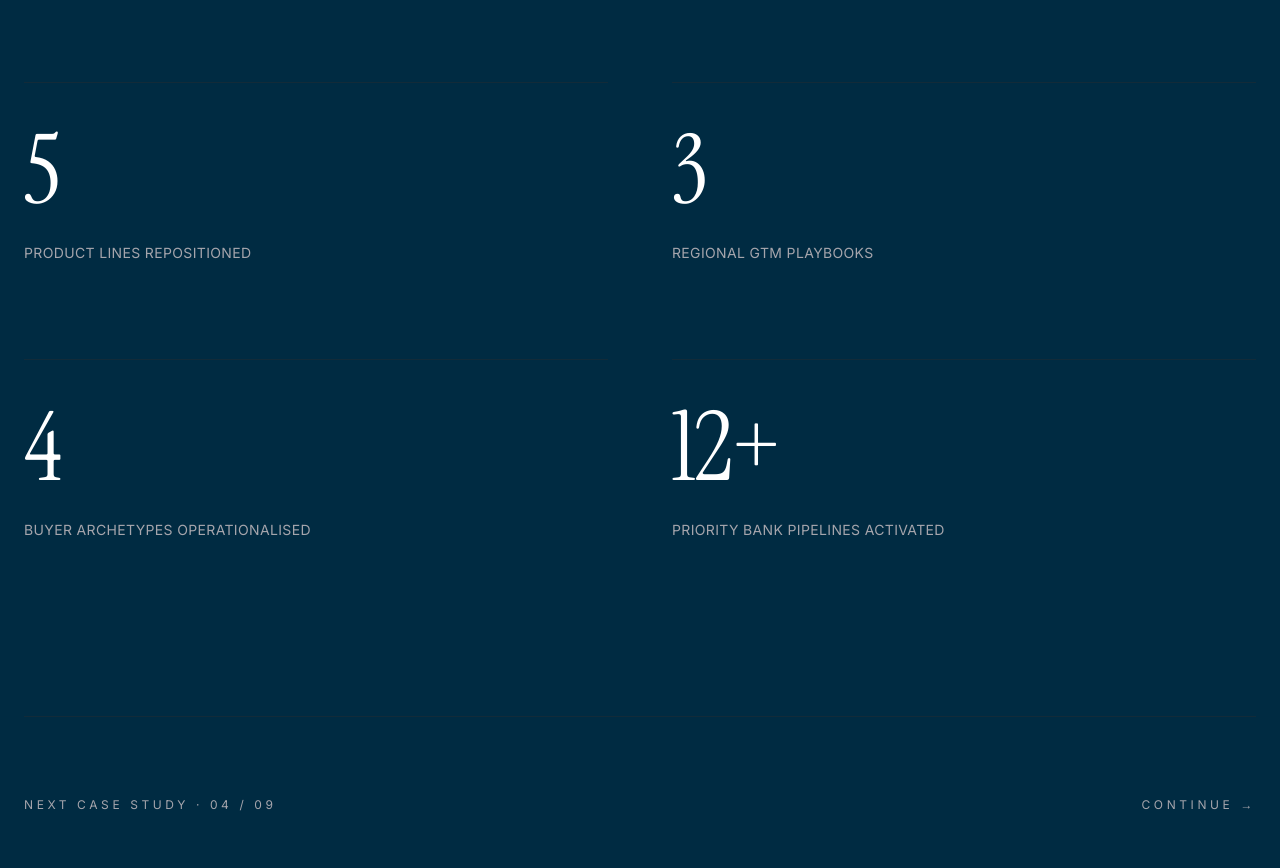
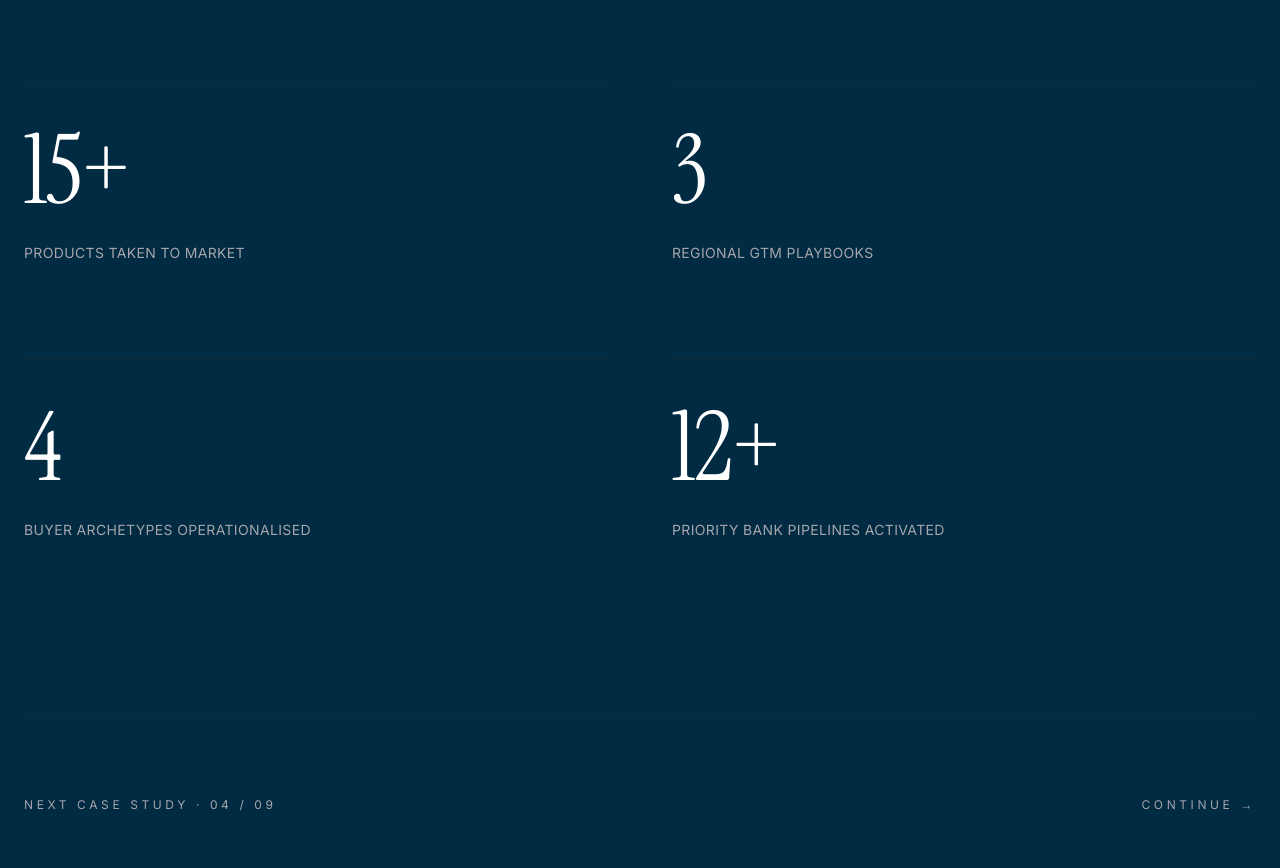
Before and after one commit to d-sourabh/dsignosour, a React (Vite) app: page /work/gtm-narratives in a window 1280 px wide. Shown: the part 7101-7969 px from the top of the page. Built offline with nearby package versions, Linux system fonts and the light colour scheme.

Commit message:
Update GTM product count to 15+ across case study and homepage tile

```diff
--- a/src/components/SelectedWork.tsx
+++ b/src/components/SelectedWork.tsx
@@ -62,7 +62,7 @@ const CASE_STUDIES: CaseStudy[] = [
     placeholder: "Placeholder for product ecosystem diagram.",
     thumbnail: "/gtm-thumbnail.webp",
     impacts: [
-      { value: "5+", label: "Products" },
+      { value: "15+", label: "Products" },
       { value: "18", label: "Markets" },
       { value: "12", label: "Launches" },
     ],
--- a/src/pages/GTMNarratives.tsx
+++ b/src/pages/GTMNarratives.tsx
@@ -89,7 +89,7 @@ export default function GTMNarratives() {
       <CaseStudyOutcomes
         index="06"
         outcomes={[
-          { metric: "5", label: "Product Lines Repositioned" },
+          { metric: "15+", label: "Products Taken to Market" },
           { metric: "3", label: "Regional GTM Playbooks" },
           { metric: "4", label: "Buyer Archetypes Operationalised" },
           { metric: "12+", label: "Priority Bank Pipelines Activated" },
```
